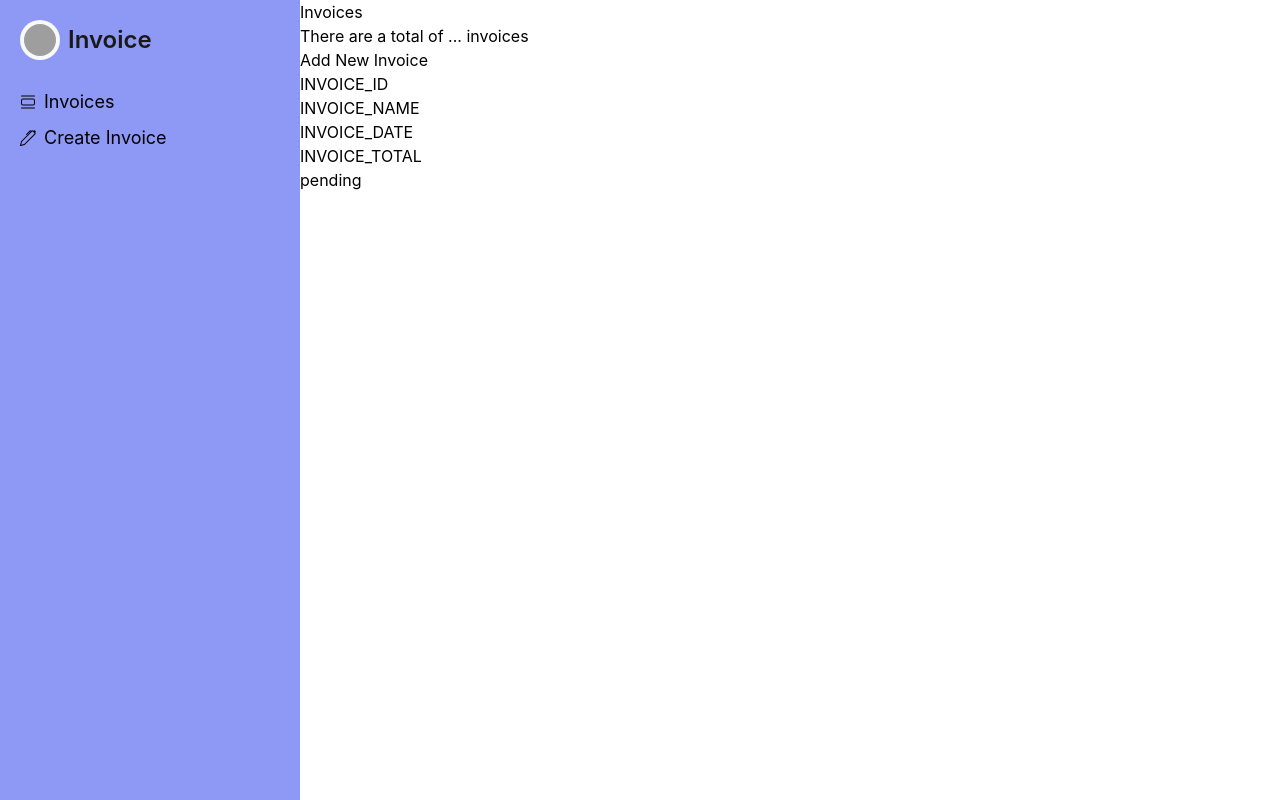
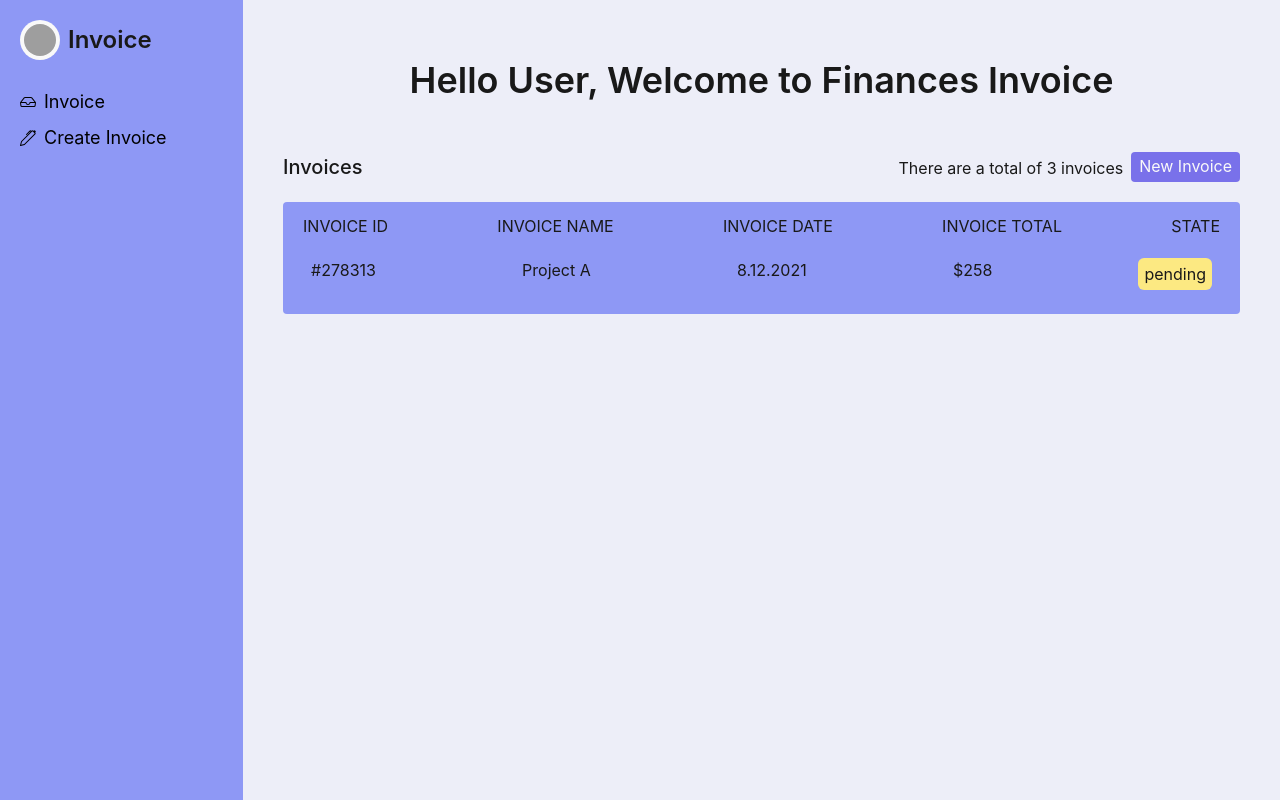
Before and after one commit to tia-cin/invoice-app, a Next.js app: page / in a window 1280 px wide. Built offline with nearby package versions, Linux system fonts and the light colour scheme; grey boxes are pictures that could not be loaded.

Commit message:
home style

```diff
--- a/components/Layout.js
+++ b/components/Layout.js
@@ -5,7 +5,7 @@ const Layout = (props) => {
   return (
     <main className="flex">
       <Sidebar />
-      <div>{props.children}</div>
+      <div className="w-full bg-[#edeef8]">{props.children}</div>
     </main>
   );
 };
--- a/components/Sidebar.js
+++ b/components/Sidebar.js
@@ -20,7 +20,7 @@ const Sidebar = () => {
           <div
             key={i}
             onClick={() => router.push(item.link)}
-            className="flex items-center my-2"
+            className="flex items-center my-2 cursor-pointer"
           >
             <button>{item.icon}</button>
             <span className="mx-2 text-lg">{item.text}</span>
--- a/data/index.js
+++ b/data/index.js
@@ -1,11 +1,11 @@
 import logo from "../assets/logo.png";
-import { BsViewList, BsPen } from "react-icons/bs";
+import { BsViewList, BsPen, BsInbox } from "react-icons/bs";
 
 const links = [
   {
-    text: "Invoices",
-    link: "/invoice",
-    icon: <BsViewList />,
+    text: "Invoice",
+    link: "/",
+    icon: <BsInbox />,
   },
   {
     text: "Create Invoice",
--- a/pages/_app.js
+++ b/pages/_app.js
@@ -1,7 +1,6 @@
 import "../styles/globals.css";
 import { Layout } from "../components";
 import Head from "next/head";
-import Image from "next/image";
 
 function MyApp({ Component, pageProps }) {
   return (
--- a/pages/index.js
+++ b/pages/index.js
@@ -1,36 +1,43 @@
 import Link from "next/link";
 import { useRouter } from "next/router";
 
-export default function Home() {
+export default function Invoices() {
   const router = useRouter();
   const navigate = () => router.push("/new-invoice");
   return (
-    <div className="w-full">
-      <div>
-        <div>
-          <h3 className="">Invoices</h3>
-          <p>There are a total of ... invoices</p>
+    <div className="w-full p-10 flex flex-col text-[#191919] cursor-default">
+      <div className="my-5 pb-5">
+        <h1 className="text-center text-4xl font-semibold">
+          Hello User, Welcome to Finances Invoice
+        </h1>
+      </div>
+      <div className="flex justify-between items-center my-3">
+        <h3 className="font-medium text-xl">Invoices</h3>
+        <div className="flex justify-around">
+          <p className="mt-1">There are a total of 3 invoices</p>
+          <button
+            onClick={navigate}
+            className="bg-[#7971ea] rounded px-2 pb-1 pt-0.5 text-[#f9f9f9] ml-2"
+          >
+            New Invoice
+          </button>
         </div>
-        <button onClick={navigate}>Add New Invoice</button>
       </div>
-      <div>
+      <div className="mt-2 bg-[#8e98f5] rounded h-full px-5 py-3">
+        <div className="flex justify-between ">
+          <p>INVOICE ID</p>
+          <p>INVOICE NAME</p>
+          <p>INVOICE DATE</p>
+          <p>INVOICE TOTAL</p>
+          <p>STATE</p>
+        </div>
         <Link href={`/invoice/id`} passHref>
-          <div>
-            <div>
-              <h5>INVOICE_ID</h5>
-            </div>
-            <div>
-              <h6>INVOICE_NAME</h6>
-            </div>
-            <div>
-              <p>INVOICE_DATE</p>
-            </div>
-            <div>
-              <h3>INVOICE_TOTAL</h3>
-            </div>
-            <div>
-              <button>pending</button>
-            </div>
+          <div className="flex justify-between cursor-pointer hover:bg-[#7971ea] rounded px-2 pt-5 pb-3">
+            <p>#278313</p>
+            <p>Project A</p>
+            <p>8.12.2021</p>
+            <p>$258</p>
+            <p className="bg-[#fce982] rounded-md py-1 px-1.5">pending</p>
           </div>
         </Link>
       </div>
```
